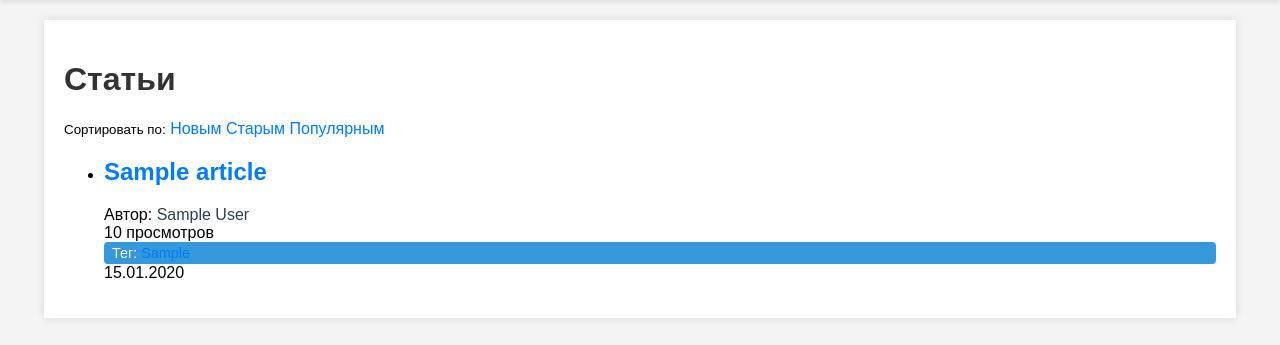
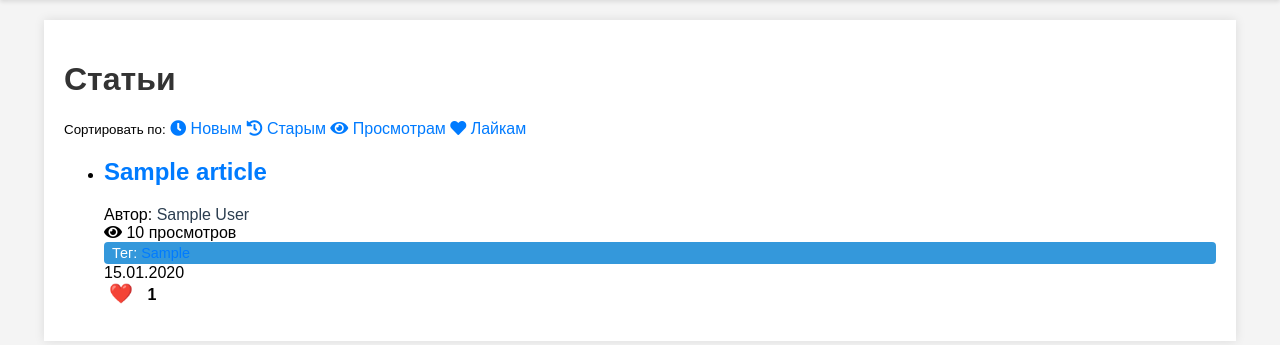
Before and after one commit to acturus1/Web_project_yandex, a Flask app: page / in a window 1280 px wide. Shown: the part 64-409 px from the top of the page. Run offline with Flask 3, Linux system fonts and the light colour scheme; a user stored in the database is signed in; tables that the repository leaves empty hold one stand-in row (values such as "Sample post").

Commit message:
Добавил секцию лайков...

```diff
--- a/main.py
+++ b/main.py
@@ -13,9 +13,9 @@ from functools import wraps
 import shutil
 
 def sanitize_filename(filename):
-    # Транслитерируем кириллицу в латиницу
+    # Переводим кириллицу в латиницу
     filename = translit(filename, 'ru', reversed=True)
-    # Удаляем все недопустимые символы (оставляем только буквы, цифры, дефисы и подчеркивания)
+    # Удаляем все недопустимые символы оставляем только буквы, цифры, дефисы и подчеркивания
     filename = re.sub(r'[^\w\-]', '_', filename)
     return filename
 
@@ -83,6 +83,7 @@ class Article(db.Model):
     created_at = db.Column(db.DateTime, default=datetime.utcnow)
     comments = db.relationship('Comment', backref='article', lazy=True, order_by="Comment.created_at.desc()")
     views = db.Column(db.Integer, default=0)
+    likes_count = db.Column(db.Integer, default=0)
 
 class Comment(db.Model):
     id = db.Column(db.Integer, primary_key=True)
@@ -100,6 +101,12 @@ class ArticleView(db.Model):
     __table_args__ = (
         db.UniqueConstraint('user_id', 'article_id', name='uix_user_article'),
     )
+
+class ArticleLike(db.Model):
+    id = db.Column(db.Integer, primary_key=True)
+    user_id = db.Column(db.Integer, db.ForeignKey('user.id'))
+    article_id = db.Column(db.Integer, db.ForeignKey('article.id'))
+    created_at = db.Column(db.DateTime, default=datetime.utcnow)
 
 # Загрузчик пользователя для Flask-Login
 @login_manager.user_loader
@@ -121,6 +128,8 @@ def index():
         articles = query.order_by(Article.views.desc()).all()
     elif sort_by == 'oldest':
         articles = query.order_by(Article.created_at.asc()).all()
+    elif sort_by == 'likes':
+        articles = query.order_by(Article.likes_count.desc()).all()
     else:
         articles = query.order_by(Article.created_at.desc()).all()
     if current_user.is_authenticated:
@@ -481,6 +490,31 @@ def toggle_comment(comment_id):
     db.session.commit()
     return redirect(url_for('view_article', id=comment.article_id))
 
+@app.route('/like_article/<int:article_id>', methods=['POST'])
+@login_required
+def like_article(article_id):
+    article = Article.query.get_or_404(article_id)
+
+    like = ArticleLike.query.filter_by(
+        user_id=current_user.id,
+        article_id=article.id
+    ).first()
+
+    if like:
+        db.session.delete(like)
+        article.likes_count -= 1
+        db.session.commit()
+        return jsonify({'status': 'unliked', 'likes': article.likes_count})
+    else:
+        new_like = ArticleLike(
+            user_id=current_user.id,
+            article_id=article.id
+        )
+        db.session.add(new_like)
+        article.likes_count += 1
+        db.session.commit()
+        return jsonify({'status': 'liked', 'likes': article.likes_count})
+
 @app.cli.command("create-admin")
 @click.argument("username")
 def create_admin(username):
--- a/static/styles.css
+++ b/static/styles.css
@@ -271,6 +271,23 @@ form button:hover {
     background-color: #c82333;
 }
 
+.like-btn {
+    background: none;
+    border: none;
+    cursor: pointer;
+    font-size: 1.2em;
+    color: gray;
+    padding: 0 5px;
+}
+
+.like-btn:hover {
+    color: red;
+}
+
+.likes-count {
+    margin-left: 5px;
+    font-weight: bold;
+}
 
 @media (max-width: 768px) {
     form input[type="text"],
--- a/templates/base.html
+++ b/templates/base.html
@@ -5,6 +5,7 @@
     <meta name="viewport" content="width=device-width, initial-scale=1.0">
     <title>Мой Блог</title>
     <link rel="stylesheet" href="{{ url_for('static', filename='styles.css') }}">
+    <link rel="stylesheet" href="https://cdnjs.cloudflare.com/ajax/libs/font-awesome/5.15.4/css/all.min.css">
 </head>
 <body>
     <nav>
--- a/templates/index.html
+++ b/templates/index.html
@@ -6,12 +6,21 @@
             Некоторые статьи видны только зарегистрированным пользователям <a href="{{ url_for('login') }}">войти</a> чтобы посмотреть все статьи.</p>
         </div>
     {% endif %}
-    <div class="sorting-options mb-4">
-        <small>Сортировать по:</small>
-        <a href="?sort=newest" class="badge badge-secondary {% if current_sort == 'newest' %}active{% endif %}">Новым</a>
-        <a href="?sort=oldest" class="badge badge-secondary {% if current_sort == 'oldest' %}active{% endif %}">Старым</a>
-        <a href="?sort=views" class="badge badge-secondary {% if current_sort == 'views' %}active{% endif %}">Популярным</a>
-    </div>
+        <div class="sorting-options mb-4">
+            <small>Сортировать по:</small>
+            <a href="?sort=newest" class="badge badge-secondary {% if current_sort == 'newest' %}active{% endif %}">
+                <i class="fas fa-clock"></i> Новым
+            </a>
+            <a href="?sort=oldest" class="badge badge-secondary {% if current_sort == 'oldest' %}active{% endif %}">
+                <i class="fas fa-history"></i> Старым
+            </a>
+            <a href="?sort=views" class="badge badge-secondary {% if current_sort == 'views' %}active{% endif %}">
+                <i class="fas fa-eye"></i> Просмотрам
+            </a>
+            <a href="?sort=likes" class="badge badge-secondary {% if current_sort == 'likes' %}active{% endif %}">
+                <i class="fas fa-heart"></i> Лайкам
+            </a>
+        </div>
     <ul>
         {% for article in articles %}
             <li>
@@ -29,6 +38,12 @@
                     <div class="article-date">
                         {{ article.created_at.strftime('%d.%m.%Y') }}
                     </div>
+                    <span class="likes">
+                        <button class="like-btn" data-article-id="{{ article.id }}">
+                            ❤️
+                        </button>
+                        <span class="likes-count">{{ article.likes_count }}</span>
+                    </span>
                 </div>
                 {% if current_user.is_authenticated and article.author == current_user.username %}
                     <div class="article-actions">
@@ -41,4 +56,25 @@
             </li>
         {% endfor %}
     </ul>
+<script>
+        document.querySelectorAll('.like-btn').forEach(btn => {
+            btn.addEventListener('click', async function() {
+                const articleId = this.dataset.articleId;
+                try {
+                    const response = await fetch(`/like_article/${articleId}`, {
+                        method: 'POST',
+                        headers: {
+                            'Content-Type': 'application/json'
+                        }
+                    });
+
+                    const data = await response.json();
+                    this.nextElementSibling.textContent = data.likes;
+                    this.style.color = data.status === 'liked' ? 'red' : 'gray';
+                } catch (error) {
+                    console.error('Error:', error);
+                }
+            });
+        });
+</script>
 {% endblock %}
```
